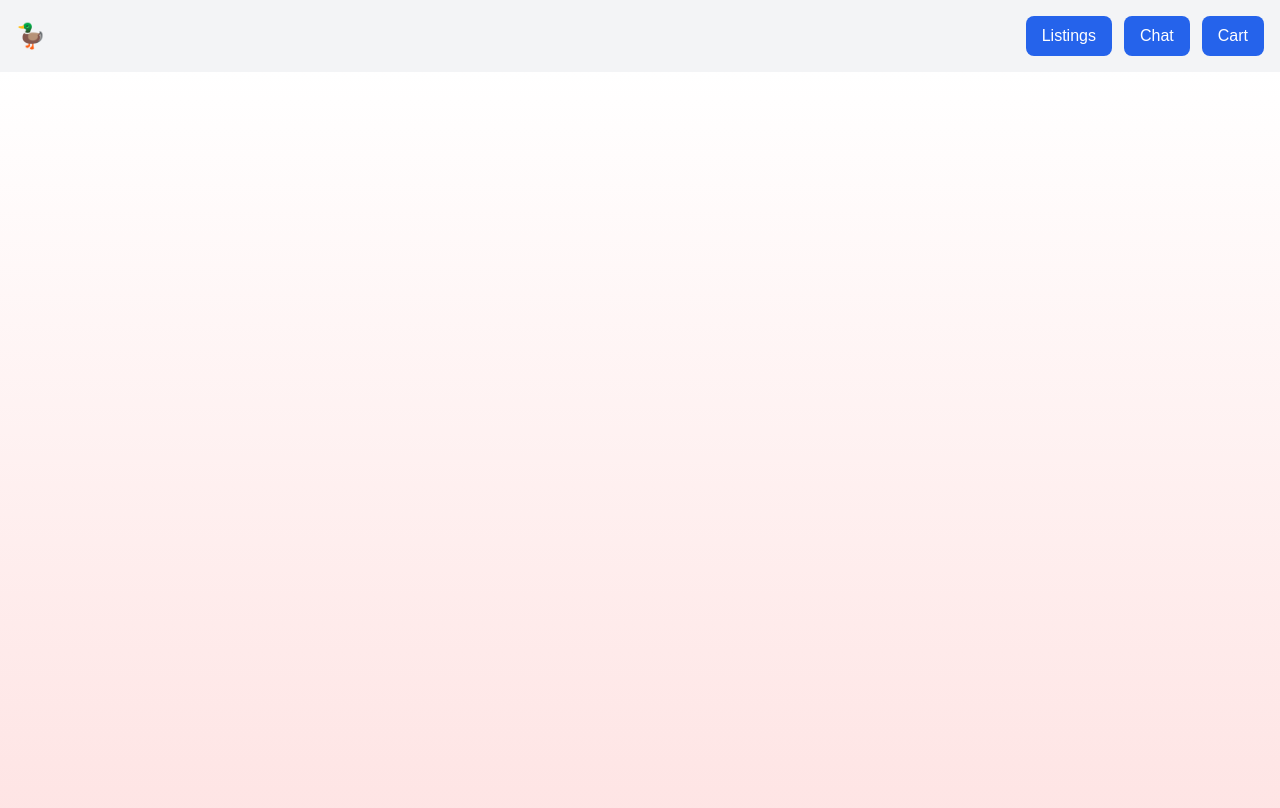
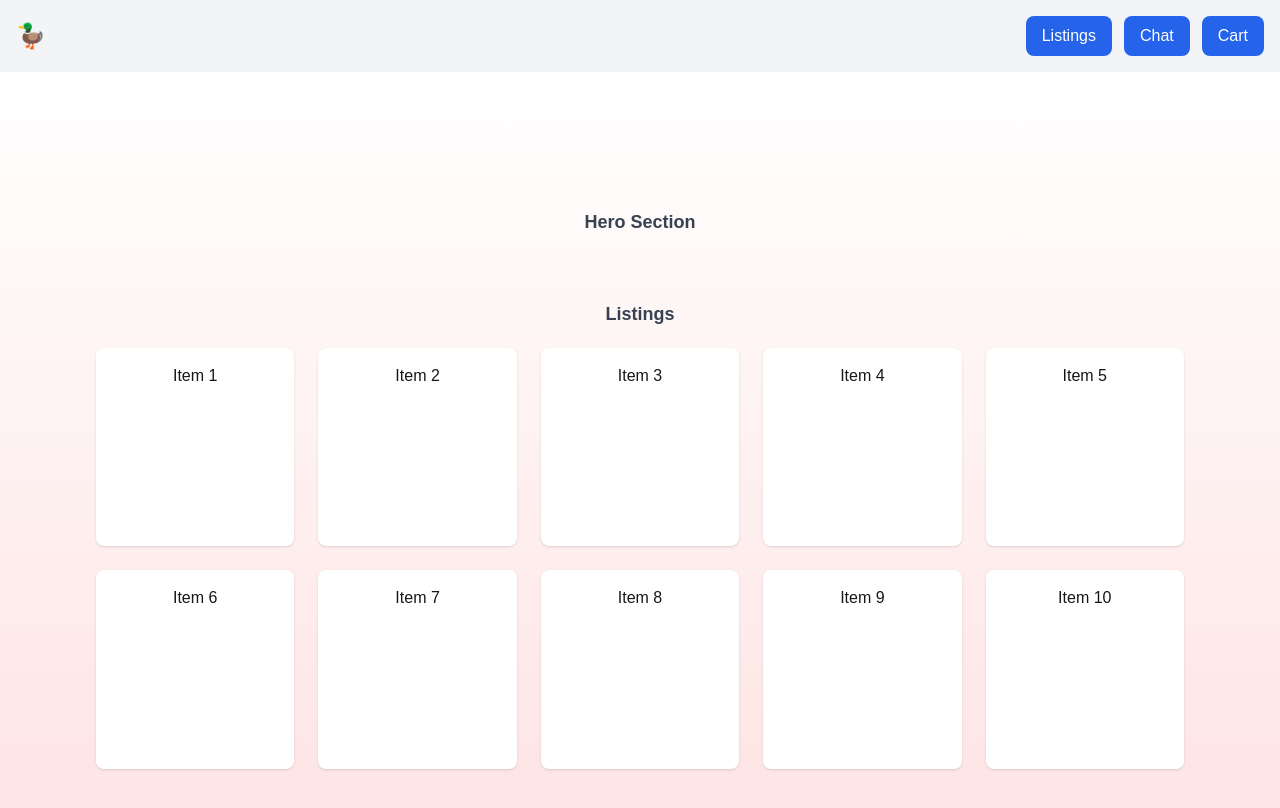
Before and after one commit to Zurab1K/unimarket, a Next.js app: page / in a window 1280 px wide. Shown: the top 808 px of the page. Built offline with nearby package versions, Linux system fonts and the light colour scheme.

Commit message:
splitted homepage into hero section and listings and added item exmaples

```diff
--- a/app/page.tsx
+++ b/app/page.tsx
@@ -4,12 +4,40 @@ import { supabase } from "@/lib/supabaseClient";
 
 export default function Home() {
 
-
+  const itemClass = "p-4 bg-white rounded-lg shadow text-center aspect-square";
 
   return (
-    <main className="flex min-h-screen flex-col items-center justify-center p-24 bg-gradient-to-b from-white to-red-100">
+    <main className="flex min-h-screen flex-col p-24 bg-gradient-to-b from-white to-red-100">
 
+      {/* Hero Section */}
+      <div className="w-full text-center max-w-md mx-auto mt-10">
+        <p className="text-lg text-gray-700 whitespace-nowrap select-none font-semibold">
+          Hero Section
+        </p>
+      </div>
 
+      {/* Listings Section */}
+      <div className="w-full max-w-6xl mx-auto mt-16">
+        <p className="text-lg text-gray-700 mb-5 whitespace-nowrap select-none font-semibold text-center">
+          Listings
+        </p>
+
+        {/* 5-column grid */}
+        <div className="grid grid-cols-5 gap-6">
+          {/* Example Items */}
+          <div className={itemClass}>Item 1</div>
+          <div className={itemClass}>Item 2</div>
+          <div className={itemClass}>Item 3</div>
+          <div className={itemClass}>Item 4</div>
+          <div className={itemClass}>Item 5</div>
+
+          <div className={itemClass}>Item 6</div>
+          <div className={itemClass}>Item 7</div>
+          <div className={itemClass}>Item 8</div>
+          <div className={itemClass}>Item 9</div>
+          <div className={itemClass}>Item 10</div>
+        </div>
+      </div>
 
     </main>
   );
```
